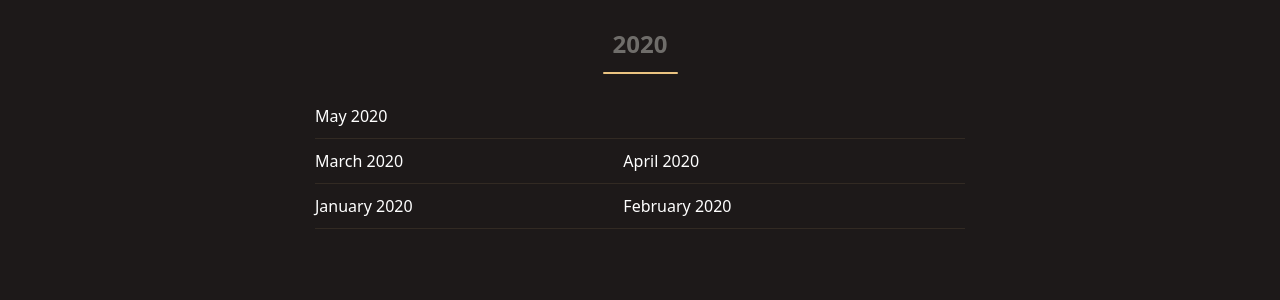
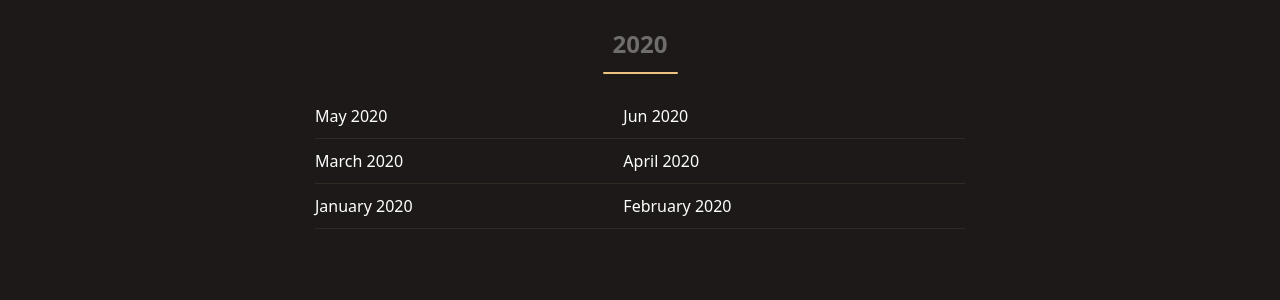
Before and after one commit to ateliedetemas/blpcrypto, a Jekyll site: the page built from _pages/en/reports.md, in a window 1280 px wide. Shown: the part 249-549 px from the top of the page. Built offline with Jekyll 4.4.1, drawn with Linux system fonts in a browser that asks for light colours.

Commit message:
Update reports.md

```diff
--- a/_pages/en/reports.md
+++ b/_pages/en/reports.md
@@ -6,7 +6,7 @@ permalink: "/en/reports/"
 ---
 ## 2020
 
-[May 2020]({{ '/assets/documents/relatorios/2020/05e.pdf' | absolute_url }})  |
+[May 2020]({{ '/assets/documents/relatorios/2020/05e.pdf' | absolute_url }})  | [Jun 2020]({{ '/assets/documents/relatorios/2020/06e.pdf' | absolute_url }})  |
 [March 2020]({{ '/assets/documents/relatorios/2020/03e.pdf' | absolute_url }})  | [April 2020]({{ '/assets/documents/relatorios/2020/04e.pdf' | absolute_url }})
 [January 2020]({{ '/assets/documents/relatorios/2020/01e.pdf' | absolute_url }})  | [February 2020]({{ '/assets/documents/relatorios/2020/02e.pdf' | absolute_url }})
 
```
